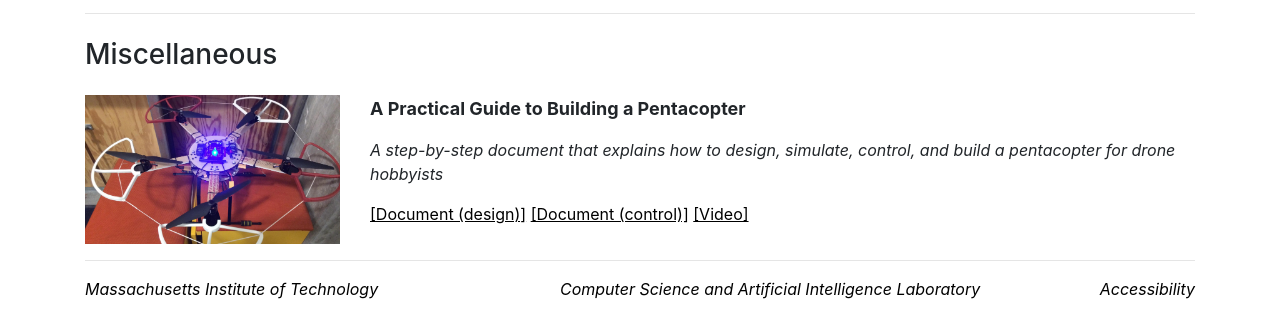
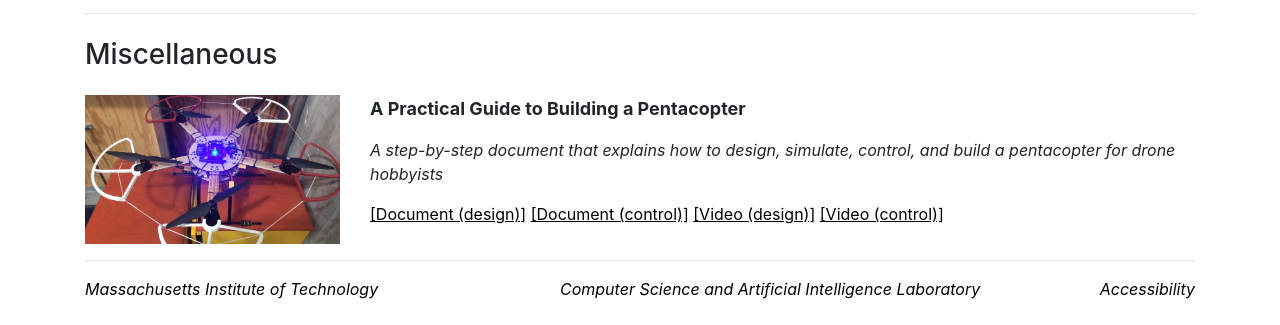
Before and after one commit to taodu-eecs/taodu-eecs.github.io, a plain HTML site: page index.html in a window 1280 px wide. Shown: the part 5050-5375 px from the top of the page. Drawn offline with nearby package versions, Linux system fonts and the light colour scheme.

Commit message:
Updated video links.

```diff
--- a/index.html
+++ b/index.html
@@ -680,7 +680,8 @@ a.footer {
             <p>
                 <a href="pentacopter/design.pdf" class="black_underline">[Document (design)]</a>
                 <a href="pentacopter/control.pdf" class="black_underline">[Document (control)]</a>
-                <a href="https://www.youtube.com/watch?v=voS8dIxYKy8&feature=youtu.be" class="black_underline">[Video]</a>
+                <a href="https://youtu.be/juzO-GBSMQM" class="black_underline">[Video (design)]</a>
+                <a href="https://youtu.be/jGY1EKhhOYc" class="black_underline">[Video (control)]</a>
             </p>
         </div>
     </div>
```
Also changed, not shown: copter/index.html (+1 -1 lines), stokes/index.html (+1 -1 lines).
